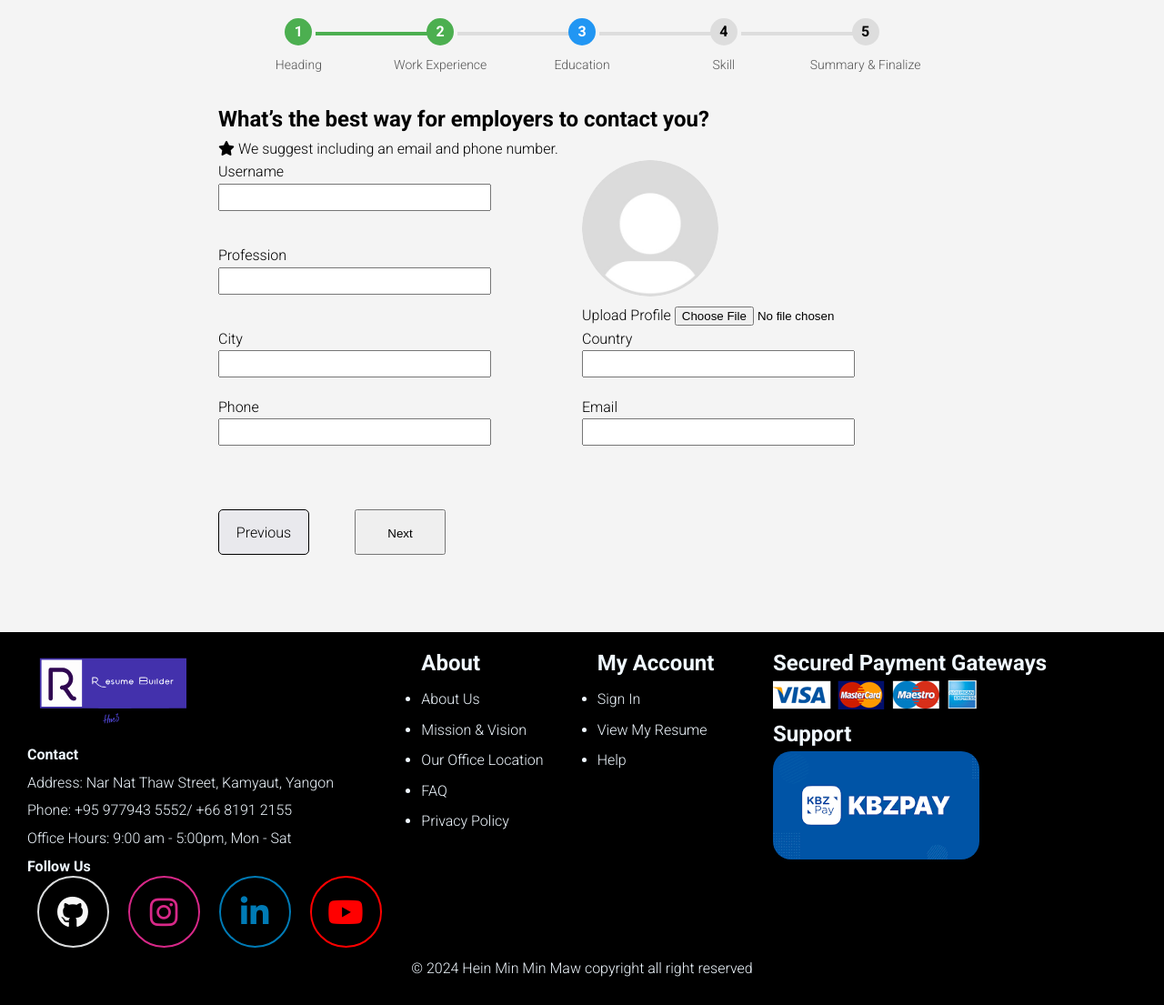
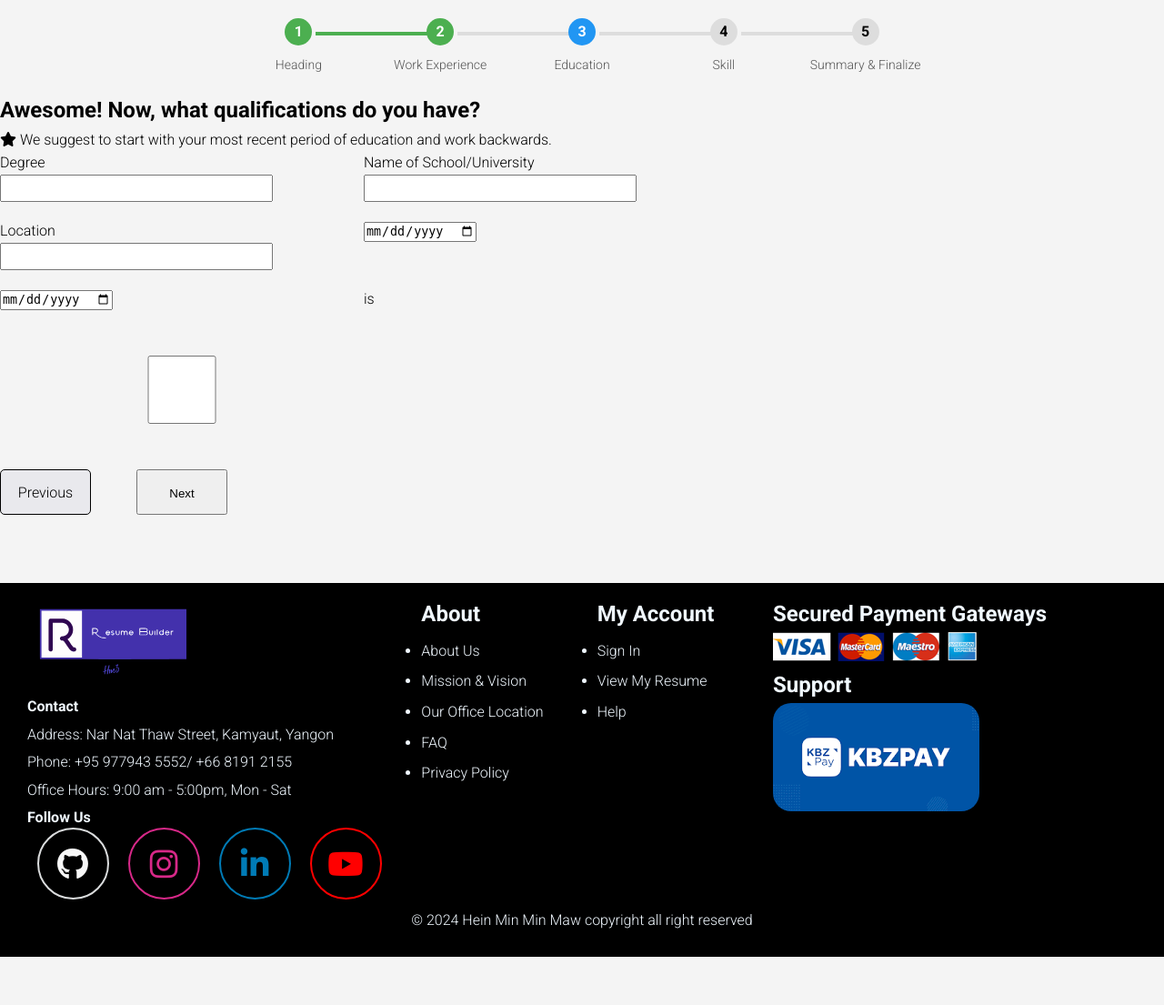
Before and after one commit to EchoDeep27/online-resume-builder, a Flask app: page /resume/section/work_experience in a window 1280 px wide. Shown: the whole page at 91% size. After the commit the page ends 1052 px from the top, so only its background shows below. Run offline with Flask 3, Linux system fonts and the light colour scheme.

Commit message:
feat: added static education section page

```diff
--- a/app.py
+++ b/app.py
@@ -184,8 +184,12 @@
     return render_template("header-resume.html")
 
 
+@app.route("/resume/section/education",  methods=["GET"])
+def education_page():
+    return render_template("edu-resume.html")
+
 @app.route("/resume/section/work_experience",  methods=["GET"])
-def work_exp_page():
+def work_experience_page():
     return render_template("work-exp-resume.html")
 
 if __name__ == "__main__":
--- /dev/null
+++ b/static/css/work-exp-section.css
@@ -0,0 +1,39 @@
+#heading-content {
+    width: 800px;
+    margin: 10px auto;
+}
+
+#heading-form {
+    display: grid;
+    grid-template-columns: repeat(2, 400px);
+    width: 800px;
+}
+#heading-form > div{
+    min-height: 75px;
+}
+#heading-form input[type="text"],
+#heading-form input[type="tel"],
+#heading-form input[type="email"] {
+    width: 300px;
+    height: 30px;
+    display: block;
+}
+
+#heading-form button[type="submit"]{
+    width: 100px;
+    height: 50px;
+    line-height: 50px;
+
+}
+
+#profile-image-upload {
+    grid-row: span 2;
+    justify-content: center;
+    align-items: center;
+    gap: 20px;
+}
+
+#profile-image-preview{
+    width: 150px;
+    border-radius: 50%;
+}
--- a/static/js/header-resume.js
+++ b/static/js/header-resume.js
@@ -130,7 +130,7 @@
         }
         checkForUpdates()
 
-        window.location.href = "/resume/section/work_experience"
+        window.location.href = "/resume/section/education"
 
 
 
--- a/templates/header-resume.html
+++ b/templates/header-resume.html
@@ -10,9 +10,9 @@
 
 {% block body %}
 {% include 'components/progress-bar.html' %}
-<!-- Hero Section -->
 
-<section id="heading" class="heading-section">
+<!-- Heading Section -->
+<section id="heading" class="resume-section">
 
     <div id="heading-content">
         <h1>What’s the best way for employers to contact you?</h1>
--- a/templates/work-exp-resume.html
+++ b/templates/work-exp-resume.html
@@ -5,56 +5,46 @@
 <link rel="stylesheet" href="{{ url_for('static', filename='css/navbar.css')}}">
 <link rel="stylesheet" href="{{ url_for('static', filename='css/hero-section.css')}}">
 <link rel="stylesheet" href="{{url_for('static',filename='css/progress-bar.css')}}">
-<link rel="stylesheet" href="{{url_for('static',filename='css/heading-section.css')}}">
+<link rel="stylesheet" href="{{url_for('static',filename='css/work-exp-section.css')}}">
 {% endblock %}
 
 {% block body %}
 {% include 'components/progress-bar.html' %}
 <!-- Hero Section -->
 
-<section id="heading" class="heading-section">
+<section id="work-exp-section" class="resume-section">
 
-    <div id="heading-content">
-        <h1>What’s the best way for employers to contact you?</h1>
+    <div id="work-exp-content">
+        <h1>Awesome! Now, what qualifications do you have?</h1>
         <div class="section-suggestion">
             <i class="fas fa-star"></i>
-            <span class="suggestion">We suggest including an email and phone number.</span>
+            <span class="suggestion">We suggest to start with your most recent period of education and work backwards. </span>
         </div>
         <form id="heading-form">
             <div>
-                <label for="username">Username</label>
-                <input type="text" name="username" id="username" required>
-            </div>
-            <div id="profile-image-upload">
-                <img id="profile-image-preview"
-                    src="{{url_for('static',filename='images/profile/default_profile.jpg')}}"
-                    alt="Profile Image Preview">
-                <div>
-                    <label for="profile-image">Upload Profile</label>
-                    <input type="file" id="profile-image" name="profile-image" accept="image/*">
-                </div>
+                <label for="degree">Degree</label>
+                <input type="text" name="degree" id="degree" required>
             </div>
 
             <div>
-                <label for="profession">Profession</label>
-                <input type="text" name="profession" id="profession" required>
+                <label for="school">Name of School/University</label>
+                <input type="text" name="school" id="school" required>
             </div>
             <div>
-                <label for="city">City</label>
-                <input type="text" name="city" id="city" required>
+                <label for="location">Location</label>
+                <input type="text" name="location" id="location" required>
             </div>
             <div>
-                <label for="country">Country</label>
-                <input type="text" name="country" id="country" required>
+                <input type="date" name="start-date" id="star-date" required>
             </div>
             <div>
-                <label for="phone">Phone</label>
-                <input type="tel" name="phone" id="phone">
+                <input type="date" name="end-date" id="end-date">
             </div>
-            <div>
-                <label for="email">Email</label>
-                <input type="email" name="email" id="email" required>
-            </div>
+            <label for="is-working">is </label>
+            <input type="checkbox" name="is-working" id="is-working">
+           <div>
+
+           </div>
 
             <div class="form-btn-div">
                 <a class="previous-btn" href="/resume/select-template">Previous</a>
```
Also changed, not shown: static/css/edu-section.css (added, +49 -0 lines), templates/edu-resume.html (added, +86 -0 lines), static/images/profile/fcaf1eba-009e-4b5b-8fab-a2f2c7967a1b.jpg (added).
